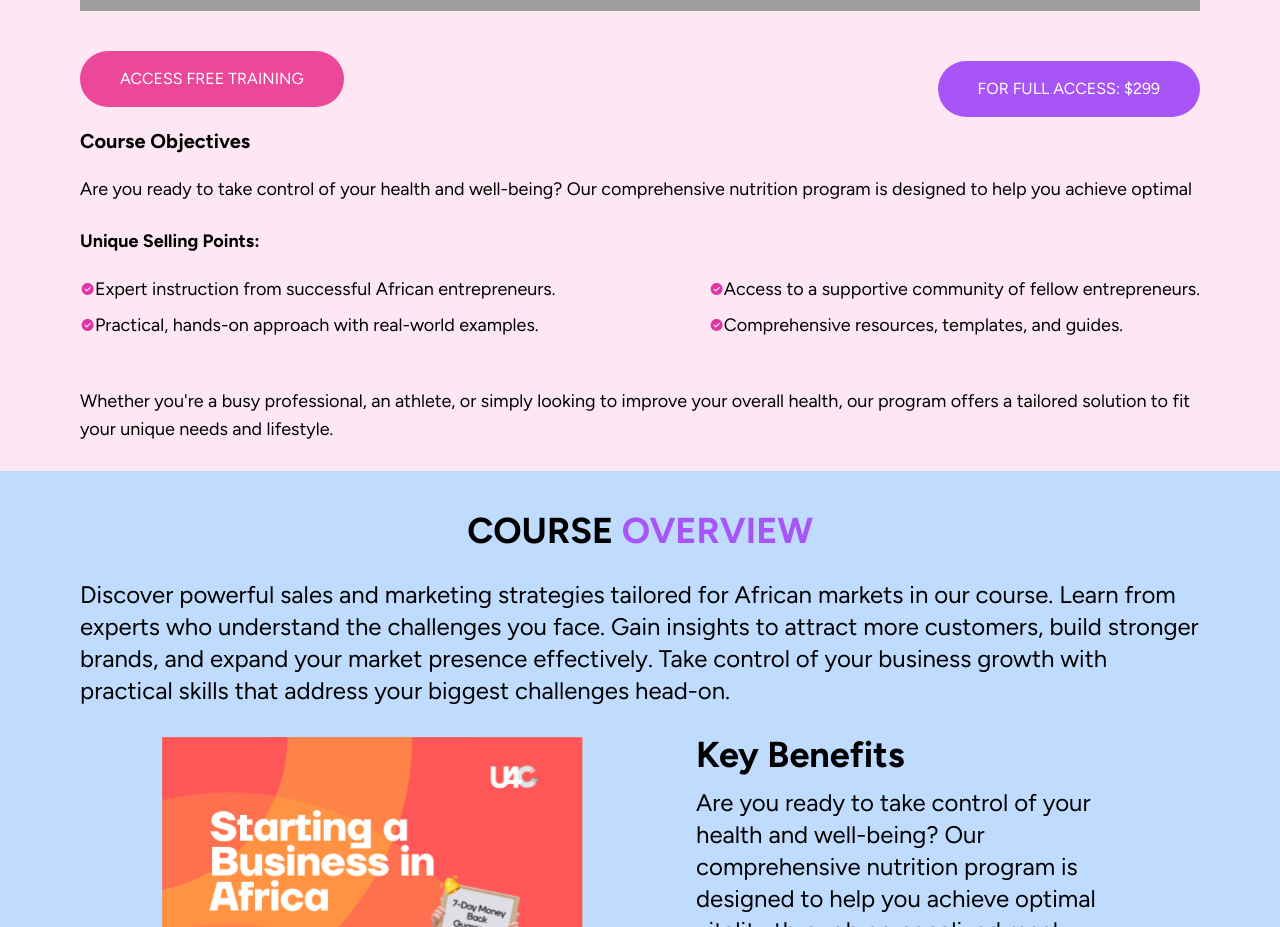
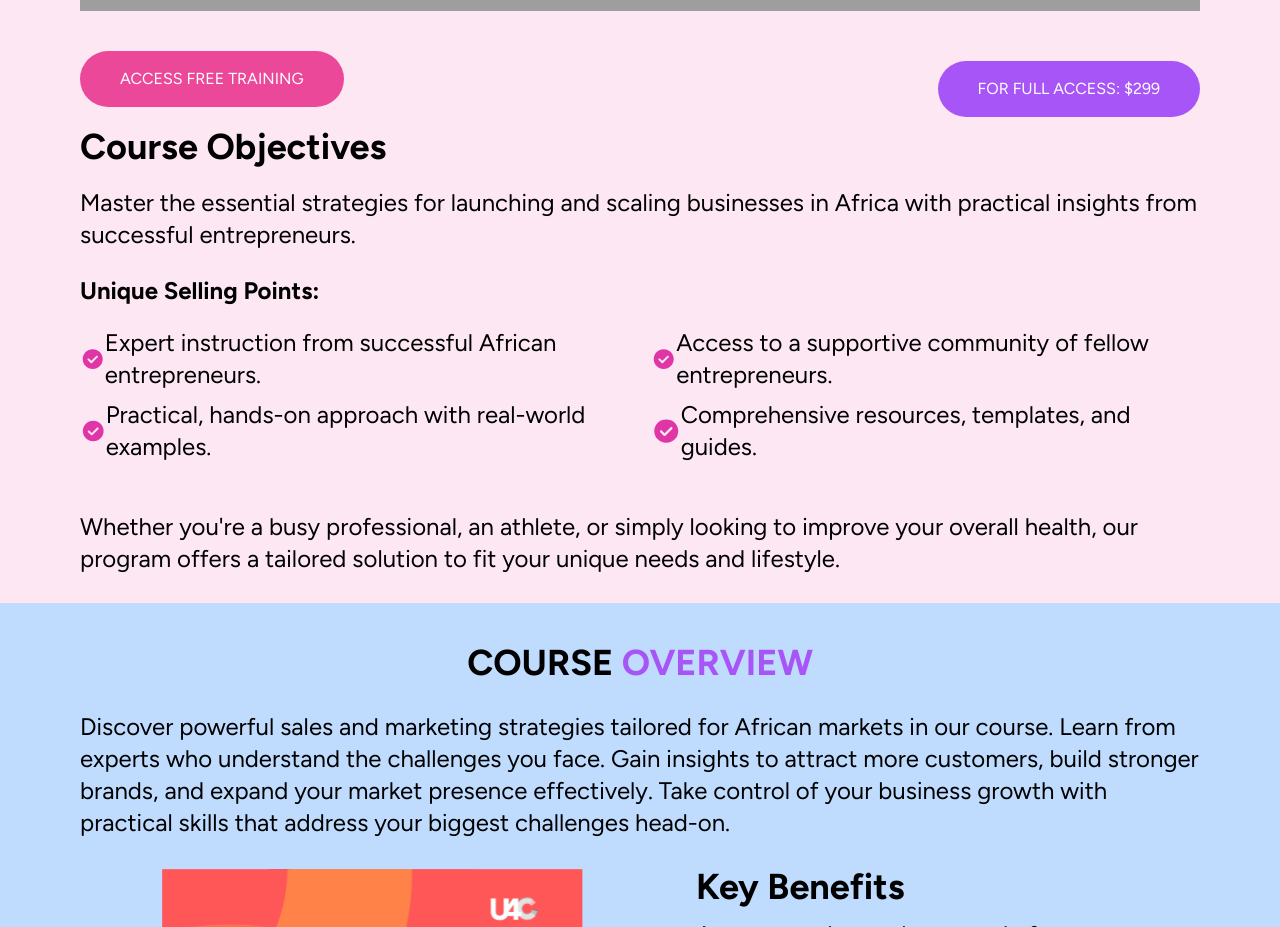
Before and after one commit to AbiodunVlad/U40CEOs-Full-Website-NextJS, a Next.js app: page /FreebieCourses in a window 1280 px wide. Shown: the part 1140-2067 px from the top of the page. Built offline with nearby package versions, Linux system fonts and the light colour scheme; grey boxes are pictures that could not be loaded.

Commit message:
Calendly integration among other things

```diff
--- a/next.config.js
+++ b/next.config.js
@@ -33,8 +33,25 @@
 /** @type {import('next').NextConfig} */
 const nextConfig = {
   images: {
-    domains: ["res.cloudinary.com"], // Add the domain here
+    remotePatterns: [
+      {
+        //domains: ["res.cloudinary.com"], // Add the domain here
+        protocol: "https",
+        hostname: "res.cloudinary.com",
+        //port: "",
+        pathname: "/**",
+      },
+    ],
   },
 };
 
 module.exports = nextConfig;
+
+///**  @type {import('next').NextConfig} */
+// const nextConfig = {
+//   images: {
+//     domains: ["res.cloudinary.com"], // Add the domain here
+//   },
+// };
+
+// module.exports = nextConfig;
--- a/src/app/FreebieCourses/page.tsx
+++ b/src/app/FreebieCourses/page.tsx
@@ -60,64 +60,68 @@ export default function FreebieCourses() {
         </div>
 
         <div className="">
-          <p className="text-black text-xl font-bold mb-5">Course Objectives</p>
-          <p className="text-black text-sm sm:text-lg font-normal mb-6">
-            Are you ready to take control of your health and well-being? Our
-            comprehensive nutrition program is designed to help you achieve
-            optimal{" "}
+          <p className="text-black text-xl sm:text-4xl font-bold mb-5">
+            Course Objectives
+          </p>
+          <p className="text-black text-base sm:text-2xl font-normal mb-6">
+            Master the essential strategies for launching and scaling businesses
+            in Africa with practical insights from successful entrepreneurs.
           </p>
 
-          <p className="text-black text-sm sm:text-lg font-bold mb-5">
+          <p className="text-black text-base sm:text-2xl font-bold mb-5">
             Unique Selling Points:
           </p>
 
-          <div className="flex sm:flex-row flex-col justify-between">
-            <ul className="text-black text-sm mb-10">
-              <li className="flex mb-2 text-sm sm:text-lg">
+          <div className="flex sm:flex-row flex-col justify-between gap-10">
+            <ul className="text-black text-base sm:text-2xl mb-10">
+              <li className="flex mb-2 text-base sm:text-2xl">
                 <Image
                   src="/icons/pinkCheck.svg"
                   alt=""
-                  width={15}
-                  height={10}
+                  width={30}
+                  height={30}
                 />{" "}
                 Expert instruction from successful African entrepreneurs.
               </li>
 
-              <li className="flex mb-2 text-sm sm:text-lg">
+              <li className="flex mb-2 text-base sm:text-2xl">
                 <Image
                   src="/icons/pinkCheck.svg"
                   alt=""
-                  width={15}
-                  height={10}
+                  width={30}
+                  height={30}
+                  className="text-base sm:text-2xl"
                 />{" "}
                 Practical, hands-on approach with real-world examples.
               </li>
             </ul>
 
-            <ul className="text-black text-sm mb-10">
-              <li className="flex mb-2 text-sm sm:text-lg">
+            <ul className="text-black text-base sm:text-2xl mb-10">
+              <li className="flex mb-2 text-base sm:text-2xl">
                 <Image
                   src="/icons/pinkCheck.svg"
                   alt=""
-                  width={15}
-                  height={10}
+                  width={30}
+                  height={30}
+                  className="text-base sm:text-2xl"
                 />{" "}
                 Access to a supportive community of fellow entrepreneurs.
               </li>
 
-              <li className="flex mb-2 text-sm sm:text-lg">
+              <li className="flex mb-2 text-base sm:text-2xl">
                 <Image
                   src="/icons/pinkCheck.svg"
                   alt=""
-                  width={15}
-                  height={10}
+                  width={30}
+                  height={30}
+                  className="text-base sm:text-2xl"
                 />{" "}
                 Comprehensive resources, templates, and guides.
               </li>
             </ul>
           </div>
 
-          <p className="text-black text-sm sm:text-lg font-normal">
+          <p className="text-black text-base sm:text-2xl font-normal">
             Whether you&apos;re a busy professional, an athlete, or simply
             looking to improve your overall health, our program offers a
             tailored solution to fit your unique needs and lifestyle.
--- a/src/app/Store/Kits/Kits.tsx
+++ b/src/app/Store/Kits/Kits.tsx
@@ -6,11 +6,11 @@ import React from "react";
 export default function Kits() {
   return (
     <div className="flex flex-col justify-center items-center xl:px-20 px-5 pt-5 pb-20">
-      <input
+      {/* <input
         type="search"
-        className="sm:w-3/4 w-full sm:py-2 py-0.5 px-4 rounded-full border border-pink-600 sm:mb-10 mb-5 text-black sm:text-base text-xs"
+        className="sm:w-3/4 w-full sm:py-2 py-0.5 px-4 rounded-full border border-pink-600 sm:mb-10 mb-5 text-black sm:text-base md:text-lg text-sm"
         placeholder="Search"
-      />
+      /> */}
 
       <KitItems />
     </div>
--- a/src/app/Store/Merchandise/Merchandise.tsx
+++ b/src/app/Store/Merchandise/Merchandise.tsx
@@ -4,11 +4,11 @@ import React from "react";
 export default function Merchandise() {
   return (
     <div className="flex flex-col justify-center items-center xl:px-20 px-5 pt-5 pb-20">
-      <input
+      {/* <input
         type="search"
         className="sm:w-3/4 w-full sm:py-2 py-0.5 px-4 rounded-full border border-pink-600 sm:mb-10 mb-5 text-black sm:text-base text-xs"
         placeholder="Search"
-      />
+      /> */}
 
       <MerchandiseItems />
     </div>
--- a/src/app/Store/StoreHeaders.tsx
+++ b/src/app/Store/StoreHeaders.tsx
@@ -28,7 +28,7 @@ export default function StoreHeaders() {
         {headers.map((header) => (
           <div key={header} className="flex flex-col items-center">
             <p
-              className={`md:text-lg text-sm mb-1 cursor-pointer ${
+              className={`text-base sm:text-2xl mb-1 cursor-pointer ${
                 activeHeader === header
                   ? "text-purple-500 border border-purple-500 rounded-full px-5 py-1 font-bold shadow-lg"
                   : "text-gray-500"
@@ -40,6 +40,15 @@ export default function StoreHeaders() {
           </div>
         ))}
       </div>
+
+      <div className="flex flex-col justify-center items-center xl:px-20 px-5 pt-5">
+        <input
+          type="search"
+          className="sm:w-3/4 w-full sm:py-2 py-0.5 px-4 rounded-full border border-pink-600 mb-5 text-black text-base sm:text-2xl"
+          placeholder="Search"
+        />
+      </div>
+
       <div>{renderContent()}</div>
     </>
   );
--- a/src/app/home/blogs.tsx
+++ b/src/app/home/blogs.tsx
@@ -18,6 +18,9 @@ type Article = {
 export default function Blog() {
   const [blogs, setBlogs] = useState<Article | null>(null);
   const [relatedArticles, setRelatedArticles] = useState<Article[]>([]);
+
+  // const [loading, setLoading] = useState(true);
+  // const [error, setError] = useState<string | null>(null);
 
   const params = useParams();
   const id = params?.id as string;
@@ -65,11 +68,27 @@ export default function Blog() {
     fetchBlog();
   }, []);
 
+  // if (loading) {
+  //   return (
+  //     <div className="text-red-500 text-center text-2xl sm:text-5xl">
+  //       Loading Blogs...
+  //     </div>
+  //   );
+  // }
+
+  // if (error) {
+  //   return (
+  //     <div className="text-red-500 text-center text-base sm:text-2xl">
+  //       {error}
+  //     </div>
+  //   );
+  // }
+
   return (
     <div className="flex flex-col items-center justify-center py-20 px-5 md:px-20 bg-slate-100">
       <p className="text-pink-400 text-sm font-semibold mb-5">FROM OUR BLOG</p>
 
-      <h1 className="text-black font-extrabold text-2xl md:text-3xl mb-5">
+      <h1 className="text-black font-extrabold text-2xl md:text-3xl mb-16">
         LATEST NEWS & ARTICLES
       </h1>
 
--- a/src/app/home/testimonials.tsx
+++ b/src/app/home/testimonials.tsx
@@ -37,11 +37,19 @@ export default function Testimonials() {
   }, []);
 
   if (loading) {
-    return <div className="text-red-500 text-center">Loading...</div>;
+    return (
+      <div className="text-red-500 text-center text-2xl sm:text-5xl mb-20">
+        Loading Testimonials...
+      </div>
+    );
   }
 
   if (error) {
-    return <div className="text-red-500 text-center">{error}</div>;
+    return (
+      <div className="text-red-500 text-center text-base sm:text-2xl">
+        {error}
+      </div>
+    );
   }
 
   return (
--- /dev/null
+++ b/src/components/Calendly.tsx
@@ -0,0 +1,29 @@
+import React, { useEffect } from "react";
+
+interface CalendlyProps {
+  url: string;
+}
+
+export default function Calendly({ url }: CalendlyProps) {
+  useEffect(() => {
+    const head = document.querySelector("head");
+    const script = document.createElement("script");
+
+    script.setAttribute(
+      "src",
+      "https://assets.calendly.com/assets/external/widget.js"
+    );
+
+    if (head) {
+      head.appendChild(script);
+    }
+  }, []);
+  return (
+    <div
+      // className="calendly-inline-widget"
+      className="calendly-inline-widget h-10"
+      data-url={url}
+      style={{ minHeight: "700px", width: "100%" }}
+    ></div>
+  );
+}
```
Also changed, not shown: src/app/ScheduleACall/page.tsx (+17 -57 lines), src/app/Store/Kits/[id]/page.tsx (+14 -8 lines), src/app/Store/Merchandise/[id]/page.tsx (+10 -8 lines), src/components/StoreNavbar.tsx (+8 -9 lines).
